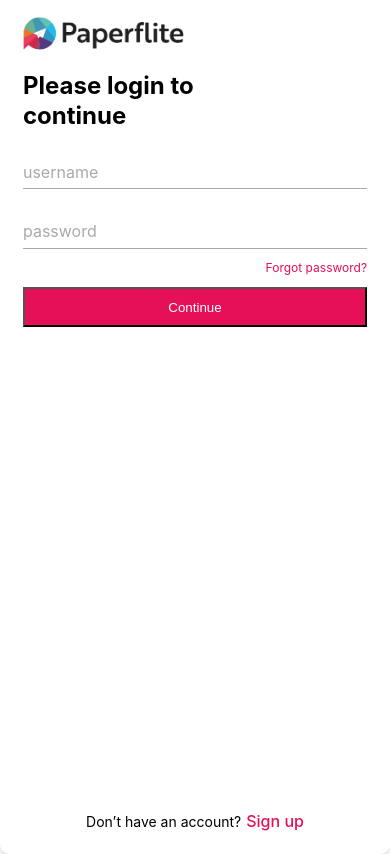
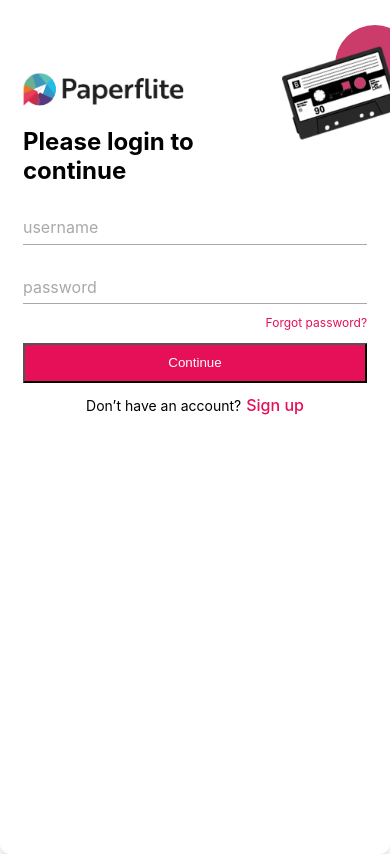
Before and after one commit to Abhinav80555/Login-screen-Frontend, a React (Vite) app: page / in a window 390 px wide. Built offline with nearby package versions, Linux system fonts and the light colour scheme; the HTML template or start-up script is replaced by a standard one.

Commit message:
caset image positioned in mobile device

```diff
--- a/src/App.css
+++ b/src/App.css
@@ -24,9 +24,7 @@
   justify-content: flex-start;
 }
 
-.auth-logo {
-  width: 50%;
-}
+
 
 .form-container-card {
   height: 65%;
--- a/src/helpher/helpher.jsx
+++ b/src/helpher/helpher.jsx
@@ -1,3 +1,4 @@
 const ORIGIN = window.location.origin;
 export const AUTH_BG_IMG = `${ORIGIN}/assets/images/auth_bg_img.jpg`;
 export const LOGO = `${ORIGIN}/assets/images/logo.png`;
+export const CASET = `${ORIGIN}/assets/images/caset.png`;
--- a/src/pages/LoginForm.jsx
+++ b/src/pages/LoginForm.jsx
@@ -1,6 +1,6 @@
 import { useState } from "react";
-import './styles/form.css'
-import { LOGO } from "../helpher/helpher";
+import "./styles/form.css";
+import { CASET, LOGO } from "../helpher/helpher";
 import { useNavigate } from "react-router-dom";
 
 export function LoginForm() {
@@ -38,9 +38,13 @@
   };
 
   return (
-    <div style={{ position: "relative", height: "100%" }}>
+    <div className="login-page-container">
+      <div className="mobile-caset-container">
+        <div className="bg-color-circle"></div>
+        <img src={CASET} alt="" className="caset-img" />
+      </div>
       <img src={LOGO} alt="" className="auth-logo" />
-      <div  className="login-form-container">
+      <div className="login-form-container">
         <h2 className="auth-card-header">
           Please login to <br />
           continue
--- a/src/pages/styles/form.css
+++ b/src/pages/styles/form.css
@@ -1,7 +1,26 @@
+.login-page-container {
+  position: relative;
+  height: 100%;
+  width: 100%;
+}
+
 .login-form-container {
   padding: 0% 3.5% 0% 3.5%;
 }
+.auth-logo {
+  width: 50%;
+}
 
+.mobile-caset-container {
+  display: none;
+}
+.caset-img {
+  display: none;
+}
+
+.bg-color-circle {
+  display: none;
+}
 .form__group {
   position: relative;
   padding: 15px 0 0;
@@ -88,3 +107,43 @@
   width: 100%;
   padding: 3% 5%;
 }
+
+@media only screen and (max-width: 600px) {
+    .auth-logo {
+        width: 50%;
+        margin-top: 15%;
+      }
+  .login-page-container {
+    position: relative;
+    height: 100%;
+    width: 100%;
+  }
+  .mobile-caset-container {
+    display: block;
+    position: relative;
+    width: 100%;
+  }
+
+  .caset-img {
+    display: block;
+    width: 32%;
+    position: absolute;
+    right: -20px;
+    top: 5.5vh;
+  }
+
+  .bg-color-circle {
+    display: block;
+    width: 80px;
+    height: 80px;
+    background-color: #cc3c6b;
+    border-radius: 50%;
+    position: absolute;
+    right: -35px;
+    top: 3vh;
+  }
+
+  .auth-card-footer {
+    position:static;
+  }
+}
```
